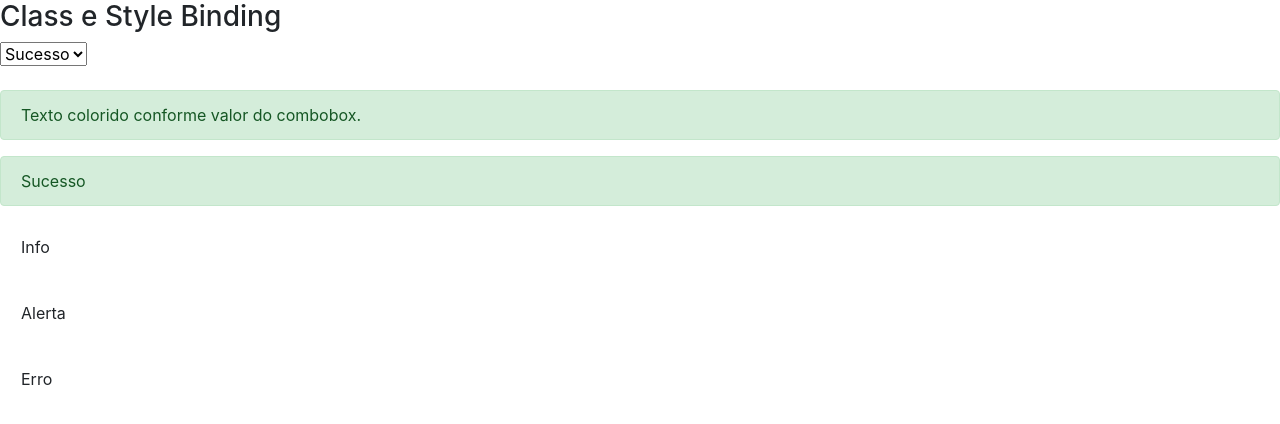
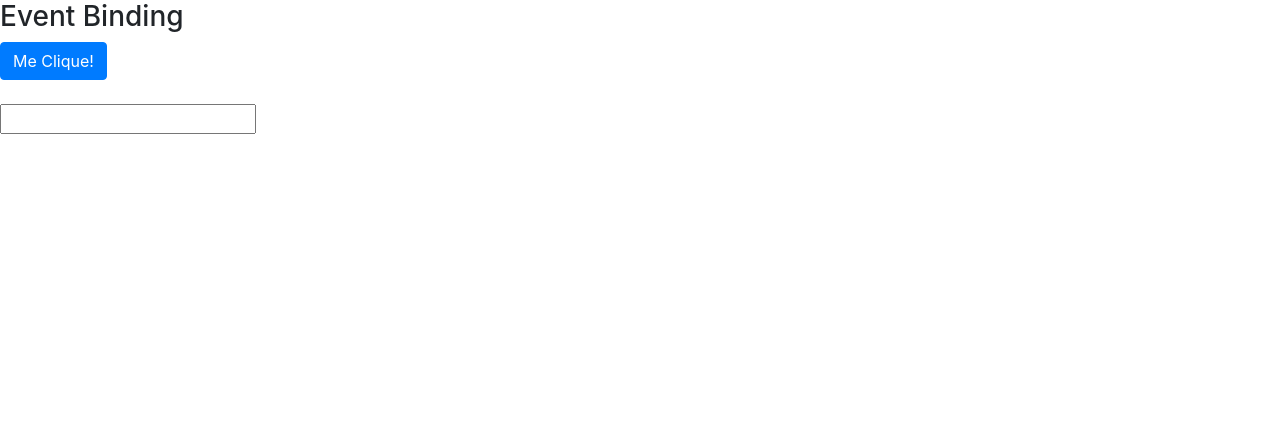
Before and after one commit to Edvaldoivso/data-binding, an Angular app: page / in a window 1280 px wide. Shown: the top 424 px of the page. Built offline with nearby package versions, Linux system fonts and the light colour scheme.

Commit message:
Adicao de EVENT BINDING KeyUp Click

```diff
--- a/src/app/data-binding/data-binding.component.html
+++ b/src/app/data-binding/data-binding.component.html
@@ -17,7 +17,7 @@
 <br>
 <br>
 <br>
-</article-->
+</article>
 
   <article>
     <h3>Class e Style Binding</h3>
@@ -74,5 +74,19 @@
         Esse texto somente aparece em caso de erro.
       </div>
     </div>
+  </article-->
+
+  <article>
+    <h3>Event Binding</h3>
+    <div>
+      <button (click)="getBotaoClicado()" class="btn btn-primary">
+        Me Clique!
+      </button>
+      <br><br>
+
+<input type="text"
+(keyup) = "onKeyUp($event)"/>
+
+    </div>
   </article>
 </section>
--- a/src/app/data-binding/data-binding.component.ts
+++ b/src/app/data-binding/data-binding.component.ts
@@ -20,6 +20,15 @@ export class DataBindingComponent implements OnInit {
     return true;
   }
 
+  getBotaoClicado() {
+    alert('Botão Clicado!');
+  }
+
+onKeyUp(evento : KeyboardEvent){
+console.log(evento);
+}
+
+
   constructor() {}
 
   ngOnInit(): void {}
```
